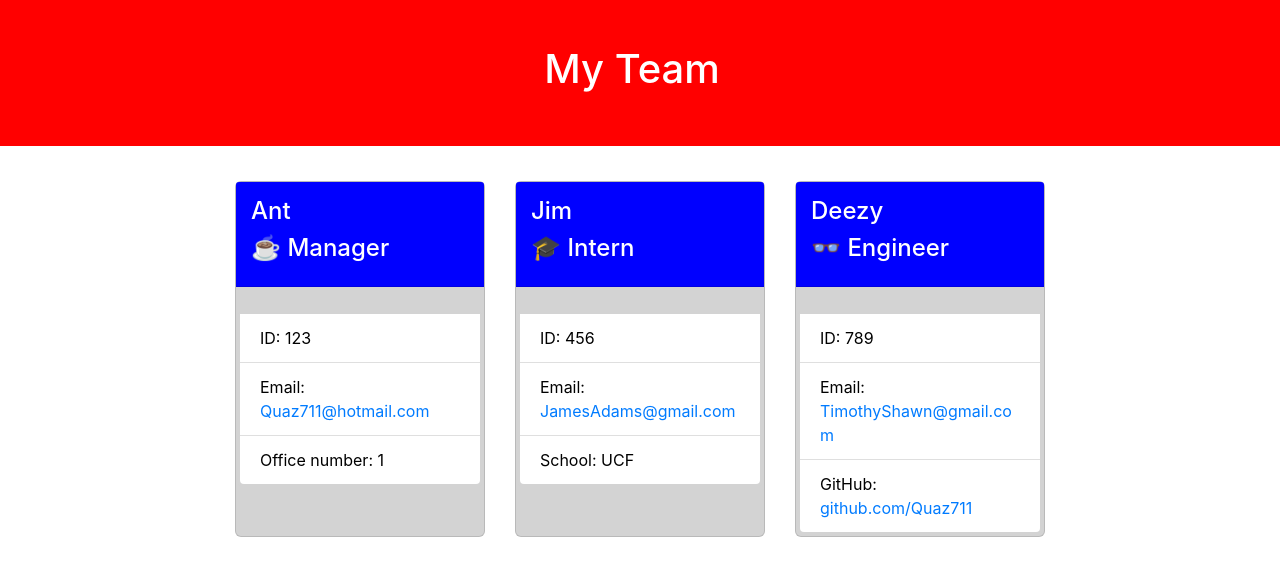
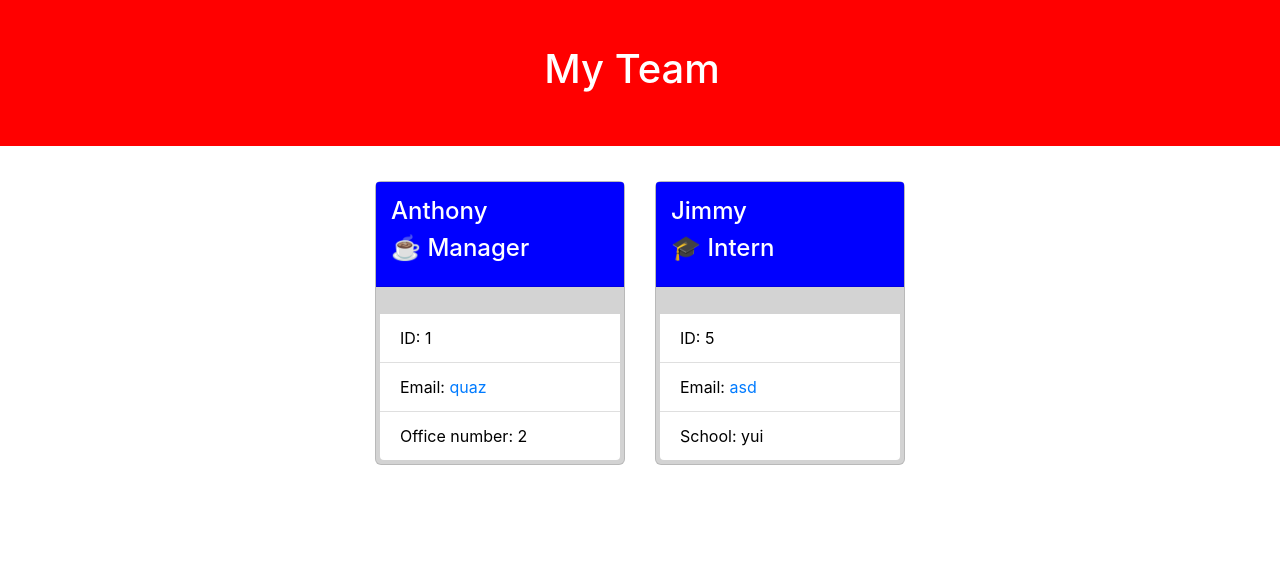
Before and after one commit to Quaz711/Team-Profile-Generator, a website: page assets/pages/newfile.html in a window 1280 px wide. Drawn offline with nearby package versions, Linux system fonts and the light colour scheme.

Commit message:
eliminated bugs and cleaned up files

```diff
--- a/assets/scripts/newfile.html
+++ b/assets/pages/newfile.html
@@ -65,44 +65,31 @@
             </nav>
 
             <div class="row">
-                <div class="card">
-                    <div class="col card-header">
-                        <h4>Ant</h4>
-                        <h4>&#9749; Manager</h4 >
-                    </div >
-
-                    <ul class="list-group list-group-flush text">
-                        <li class="list-group-item">ID: 123</li>
-                        <li class="list-group-item">Email: <a href=mailto:Quaz711@hotmail.com>Quaz711@hotmail.com</a></li>
-                        <li class="list-group-item"> Office number: 1</li>
-                    </ul>
-                </div>
 
                 <div class="card">
                     <div class="col card-header">
-                        <h4>Jim</h4>
+                        <h4>Anthony</h4>
+                        <h4>&#9749; Manager</h4 >
+                    </div>
+
+                    <ul class="list-group list-group-flush text">
+                        <li class="list-group-item">ID: 1</li>
+                        <li class="list-group-item">Email: <a href=mailto:quaz>quaz</a></li>
+                        <li class="list-group-item"> Office number: 2</li>
+                    </ul>
+                </div>
+                <div class="card">
+                    <div class="col card-header">
+                        <h4>Jimmy</h4>
                         <h4>&#127891; Intern</h4 >
                     </div>
 
                     <ul class="list-group list-group-flush text">
-                        <li class="list-group-item">ID: 456</li>
-                        <li class="list-group-item">Email: <a href=mailto:JamesAdams@gmail.com>JamesAdams@gmail.com</a></li>
-                        <li class="list-group-item"> School: UCF</li>
+                        <li class="list-group-item">ID: 5</li>
+                        <li class="list-group-item">Email: <a href=mailto:asd>asd</a></li>
+                        <li class="list-group-item"> School: yui</li>
                     </ul>
                 </div>
-
-                <div class="card">
-                    <div class="col card-header">
-                        <h4>Deezy</h4>
-                        <h4>&#128083; Engineer</h4 >
-                    </div >
-
-                    <ul class="list-group list-group-flush text">
-                        <li class="list-group-item">ID: 789</li>
-                        <li class="list-group-item">Email: <a href=mailto:TimothyShawn@gmail.com>TimothyShawn@gmail.com</a></li>
-                        <li class="list-group-item"> GitHub: <a href="https://www.github.com/Quaz711">github.com/Quaz711</a></li>
-                    </ul>
-                </div >
             </div>
         </body>
     </html>
```
Also changed, not shown: assets/scripts/index.js (+8 -5 lines), pages/employee.html (deleted), pages/enginerr.html (deleted), pages/intern.html (deleted), pages/manager.html (deleted).
